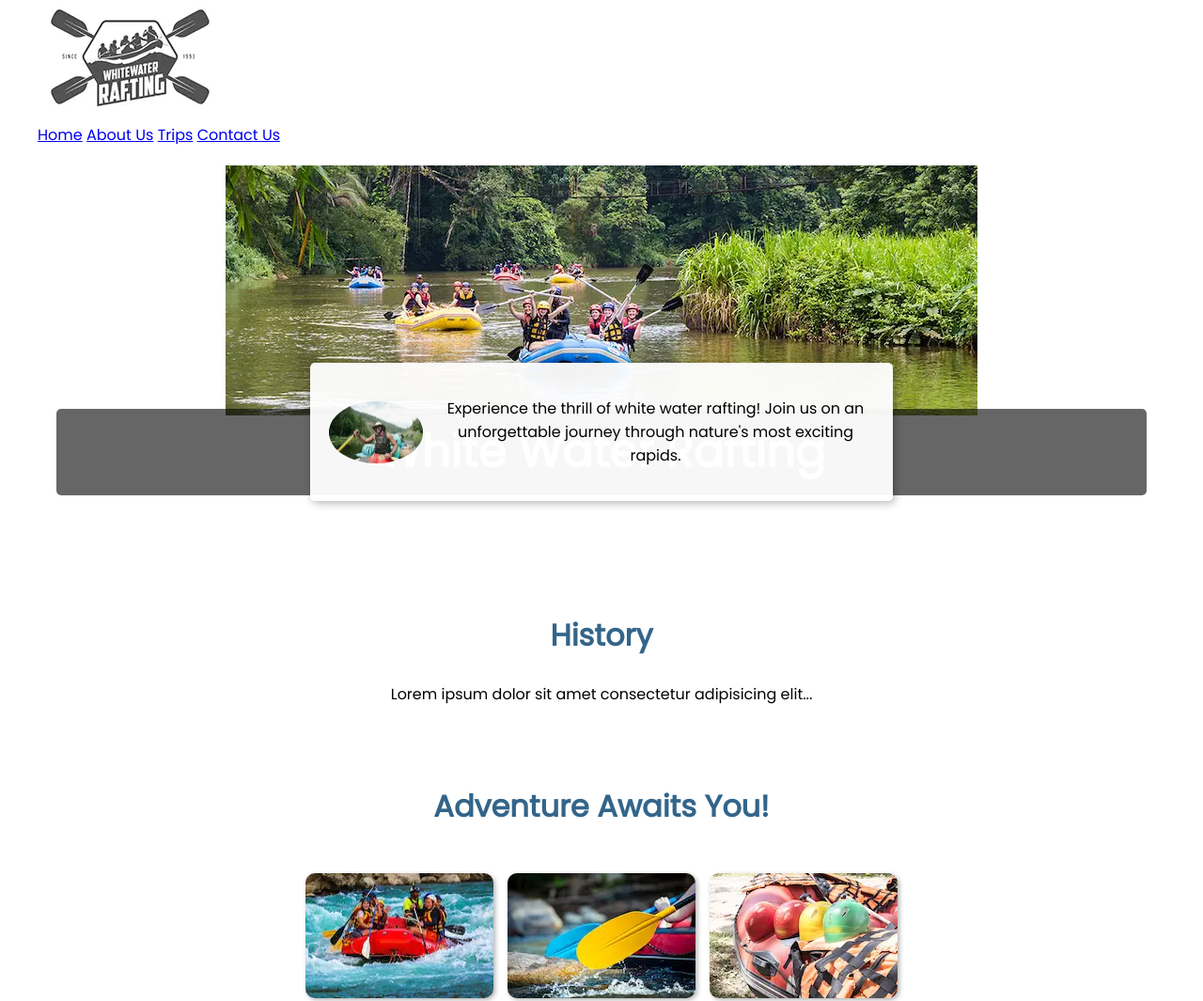
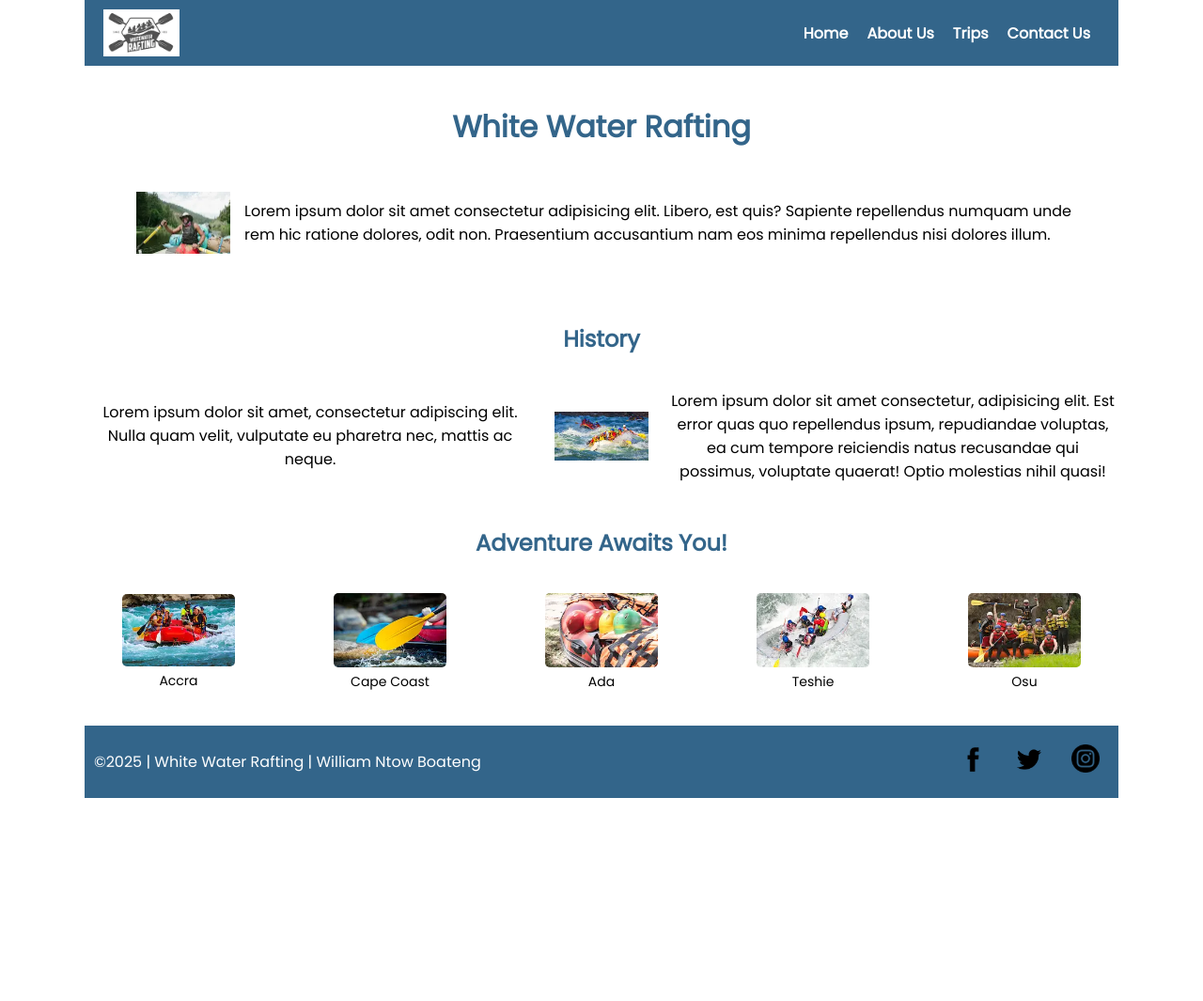
Before and after one commit to willieboat/wdd130, a plain HTML site: page wwr/about.html in a window 1280 px wide. Shown: the top 1065 px of the page at 94% size. After the commit the page ends 849 px from the top, so only its background shows below. Drawn offline with Linux system fonts and the light colour scheme.

Commit message:
whitewater changes

```diff
--- a/styles/styles.css
+++ b/styles/styles.css
@@ -1,5 +1,5 @@
 :root{
-   --backgroound-color
+   --backgroound-color:
 }
 
 nav {
--- a/wwr/about.html
+++ b/wwr/about.html
@@ -3,8 +3,8 @@
 <head>
     <meta charset="UTF-8">
     <meta name="viewport" content="width=device-width, initial-scale=1.0">
-    <title>White Water Rafting | About Us</title>
-    <meta name="description" content="Welcome to the White Water Rafting Page. This is where you will get to know everything you do and how you can also be a part of our experiences.">
+    <title>White Water Rafting</title>
+    <meta name="description" content="Welcome to the White Water Rafting Page. This is where you will get to know everything we do and how you can also be a part of our experiences.">
     <meta name="author" content="William Ntow Boateng">
     <link rel="preconnect" href="https://fonts.googleapis.com">
     <link rel="preconnect" href="https://fonts.gstatic.com" crossorigin>
@@ -14,7 +14,7 @@
 <body>
     <div class="container">
         <header>
-            <img src="images/z-wwr-crossedoars.webp" alt="White Water Rafting Logo">
+            <img src="images/z-wwr-crossedoars.webp" alt="Logo">
             <nav>
                 <a href="index.html">Home</a>
                 <a href="about.html">About Us</a>
@@ -23,35 +23,54 @@
             </nav>
         </header>
 
+        <div class="hero">
+            <h1>White Water Rafting</h1>
+            <article>
+                <img src="images/client.webp" alt="Happy Client">
+                <p>Lorem ipsum dolor sit amet consectetur adipisicing elit. Libero, est quis? Sapiente repellendus numquam unde rem hic ratione dolores, odit non. Praesentium accusantium nam eos minima repellendus nisi dolores illum.</p>
+            </article>
+        </div>
+
         <main>
-            <div class="hero">
-                <img src="images/rafting.webp" alt="Rafting Adventure">
-                <h1>White Water Rafting</h1>
-                <article>
-                    <img src="images/client.webp" alt="Happy Client">
-                    <p>Experience the thrill of white water rafting! Join us on an unforgettable journey through nature's most exciting rapids.</p>
-                </article>
-            </div>
-            <section>
+            <section class="history">
                 <h2>History</h2>
-                <p>Lorem ipsum dolor sit amet consectetur adipisicing elit...</p>
+                <div class="history-content">
+                    <p>Lorem ipsum dolor sit amet, consectetur adipiscing elit. Nulla quam velit, vulputate eu pharetra nec, mattis ac neque.</p>
+                    <img src="images/rafting12_1024.webp" alt="History Image">
+                    <p>Lorem ipsum dolor sit amet consectetur, adipisicing elit. Est error quas quo repellendus ipsum, repudiandae voluptas, ea cum tempore reiciendis natus recusandae qui possimus, voluptate quaerat! Optio molestias nihil quasi!</p>
+                </div>
             </section>
 
-            <section>
+            <section class="adventure">
                 <h2>Adventure Awaits You!</h2>
-                <div class="adventure-images">
-                    <img src="images/rafting17_600.webp" alt="Rafting Experience">
-                    <img src="images/rafting20_600.webp" alt="Rafting Experience">
-                    <img src="images/rafting22_600.webp" alt="Rafting Experience">
-                    <img src="images/rafting42_600.webp" alt="Rafting Experience">
-                    <img src="images/rafting59_600.webp" alt="Rafting Experience">
+                <div class="adventure-gallery">
+                    <figure>
+                        <img src="images/rafting17_600.webp" alt="Rafting Adventure 1">
+                        <figcaption>Accra</figcaption>
+                    </figure>
+                    <figure>
+                        <img src="images/rafting20_600.webp" alt="Rafting Adventure 2">
+                        <figcaption>Cape Coast</figcaption>
+                    </figure>
+                    <figure>
+                        <img src="images/rafting22_600.webp" alt="Rafting Adventure 3">
+                        <figcaption>Ada</figcaption>
+                    </figure>
+                    <figure>
+                        <img src="images/rafting42_600.webp" alt="Rafting Adventure 4">
+                        <figcaption>Teshie</figcaption>
+                    </figure>
+                    <figure>
+                        <img src="images/rafting59_600.webp" alt="Rafting Adventure 5">
+                        <figcaption>Osu</figcaption>
+                    </figure>
                 </div>
             </section>
         </main>
 
         <footer>
             <p>&copy;2025 | White Water Rafting | William Ntow Boateng</p>
-            <nav class="sociallinks">
+            <nav class="social-links">
                 <a href="https://facebook.com"><img src="images/104498_facebook_icon.webp" alt="Facebook"></a>
                 <a href="https://twitter.com"><img src="images/104501_twitter_bird_icon.webp" alt="Twitter"></a>
                 <a href="https://instagram.com"><img src="images/instagram-logo.webp" alt="Instagram"></a>
--- a/wwr/styles/rafting.css
+++ b/wwr/styles/rafting.css
@@ -1,99 +1,142 @@
 :root {
-    --primary-color: #33658aff;
-    --secondary-color: #78c0e0ff;
-    --accent1-color: #cab6cdff;
-    --accent-color: #ba8f95ff;
+    --primary-color: #33658a;
+    --secondary-color: #78c0e0;
+    --accent1-color: #cab6cd;
+    --accent-color: #ba8f95;
 }
 
 body {
-    font-family: "Poppins", sans-serif;
+    font-family: 'Poppins', sans-serif;
     margin: 0;
     padding: 0;
-    max-width: 1200px;
+    background-color: #fff;
+    max-width: 1100px;
     margin: auto;
 }
 
+header {
+    display: grid;
+    grid-template-columns: auto 1fr;
+    align-items: center;
+    background-color: var(--primary-color);
+    padding: 10px 20px;
+}
+
+header img {
+    height: 50px;
+}
+
+nav {
+    display: flex;
+    justify-content: flex-end;
+}
+
+nav a {
+    text-decoration: none;
+    color: white;
+    font-weight: bold;
+    padding: 10px;
+    align-items: end;
+}
+
+
 .hero {
-    position: relative;
     text-align: center;
+    padding: 20px;
 }
 
 .hero h1 {
-    position: relative;
-    top: 10%;
-    left: 50%;
-    transform: translate(-50%, -50%);
-    font-size: 3rem;
-    color: white;
-    background-color: rgba(0, 0, 0, 0.6);
-    padding: 10px 30px;
-    border-radius: 5px;
-    text-align: center;
+    color: var(--primary-color);
+    font-size: 2em;
 }
 
 .hero article {
-    position: absolute;
-    bottom: 10%;
-    left: 50%;
-    transform: translateX(-50%);
-    width: 50%;
-    background: rgba(255, 255, 255, 0.95);
-    padding: 20px;
+    background-color: rgba(255, 255, 255, 0.85);
+    padding: 15px;
     border-radius: 5px;
-    box-shadow: 2px 2px 10px rgba(0, 0, 0, 0.3);
+    text-align: left;
     display: flex;
     align-items: center;
+    justify-content: center;
+    gap: 15px;
 }
 
 .hero article img {
     width: 100px;
-    border-radius: 50%;
-    margin-right: 15px;
+    height: auto;
+    margin-left: 20px;
 }
 
-main {
+h2{
     text-align: center;
-    padding: 20px;
+    color:#33658a
+
+}
+.history {
+    margin: 30px 0;
+    text-align: center;
 }
 
-section {
-    max-width: 800px;
-    margin: auto;
-    padding: 20px;
+.history-content {
+    display: grid;
+    grid-template-columns: 1fr auto 1fr;
+    align-items: center;
+    gap: 20px;
 }
 
-h2 {
-    font-size: 2rem;
-    color: var(--primary-color);
+.history img {
+    width: 100px;
+    height: auto;
 }
 
-.adventure-images {
+.adventure-gallery {
     display: flex;
-    flex-wrap: wrap;
-    justify-content: center;
-    gap: 15px;
-    padding-top: 20px;
+    justify-content: space-between;
+    align-items: center;
+    gap: 10px;
+    overflow-x: auto;
+    white-space: nowrap;
 }
 
-.adventure-images img {
-    width: 200px;
+.adventure-gallery figure {
+    display: inline-block;
+    text-align: center;
+    flex-shrink: 0;
+}
+
+.adventure-gallery img {
+    width: 120px;
     height: auto;
-    border-radius: 10px;
-    box-shadow: 2px 2px 5px rgba(0, 0, 0, 0.3);
+    display: block;
+    border-radius: 5px;
+}
+
+figcaption {
+    font-size: 14px;
+    margin-top: 5px;
 }
 
 footer {
+    background-color: var(--primary-color);
     text-align: center;
     padding: 10px;
-    background: var(--secondary-color);
+    margin-top: 20px;
     color: white;
+    display: flex;
+    justify-content: space-between;
+    align-items: center;
 }
 
-footer .sociallinks a {
-    text-decoration: none;
+footer p {
+    margin: 0;
 }
 
-.sociallinks img {
+.social-links {
+    display: flex;
+    gap: 10px;
+}
+
+.social-links a img {
     width: 30px;
-    height: 30px;
+    height: auto;
 }
```
